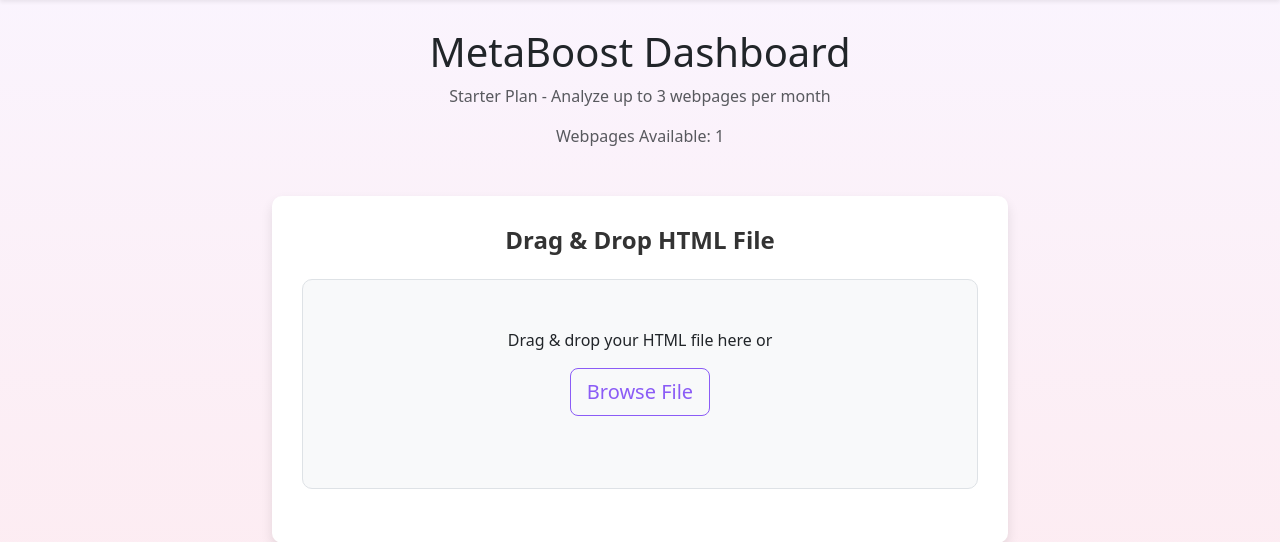
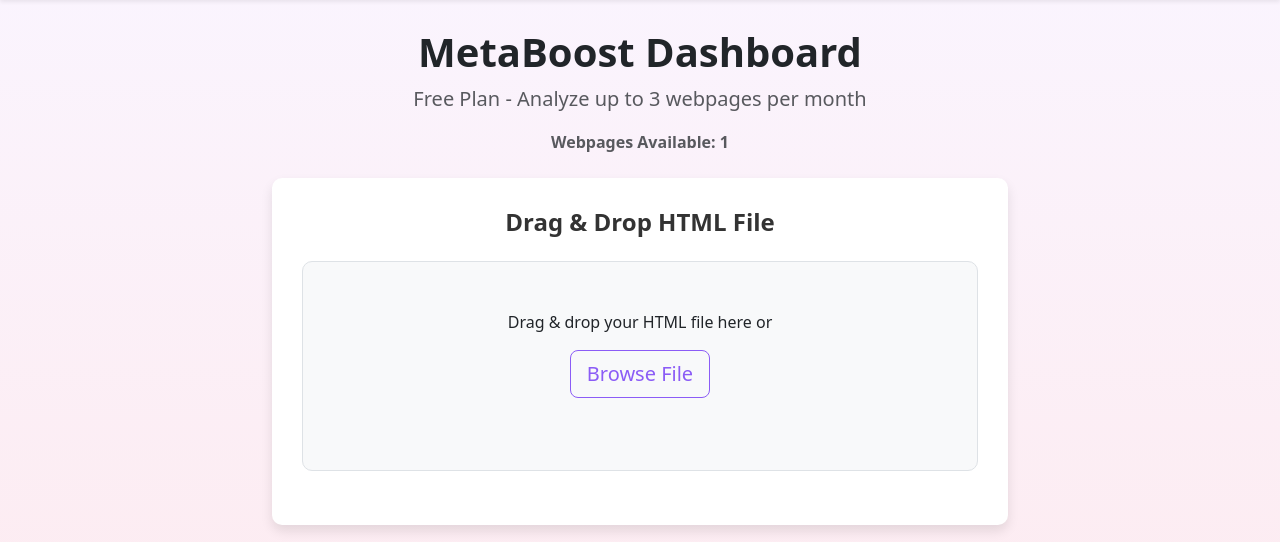
Before and after one commit to KyleSeaford/MetaBoost, a Django app: page /dashboard/ in a window 1280 px wide. Shown: the part 68-610 px from the top of the page. Run offline with Django 5.2, Linux system fonts and the light colour scheme; a user stored in the database is signed in; tables that the repository leaves empty hold one stand-in row (values such as "Sample post"); some libraries are stand-ins or nearby versions.

Commit message:
Improve frontend display of account type and available credits

```diff
--- a/MetaBoost/static/dash.js
+++ b/MetaBoost/static/dash.js
@@ -14,41 +14,58 @@ function updatePageCount() {
     pageCountElement.textContent = `Webpages Available: ${availableCredits}`;
 }
 
+document.addEventListener('DOMContentLoaded', function () {
+    let accountTypeElement = document.getElementById('account-type');
+    let planType = accountTypeElement.getAttribute('data-plan-type').toLowerCase();
+
+    // Define the plan descriptions
+    let planDescriptions = {
+        'free': 'Free Plan - Analyze up to 3 webpages per month',
+        'paid': 'Paid Plan - Analyze up to 15 webpages per month',
+        'business': 'Business Plan - Analyze unlimited webpages per month'
+    };
+
+    // Update the content based on plan_type
+    if (planDescriptions[planType]) {
+        accountTypeElement.textContent = planDescriptions[planType];
+    } else {
+        accountTypeElement.textContent = 'Unknown Plan';
+    }
+});
+
 async function analyzeUrl() {
     const url = document.getElementById('website-url').value;
     const fileInput = document.getElementById('fileElem');
 
-    // Check if the user has enough credits
+    // Validate the URL
+    if (!isValidURL(url)) {
+        alert('Please enter a valid URL.');
+        return;
+    }
+
+    // Check if the user has enough credits on the frontend (optional, can be skipped to rely on backend)
     if (availableCredits <= 0) {
         alert("You are out of credits. Please upgrade your plan or wait until next month for more credits.");
         window.location.reload(); // Reload the page to prevent further analysis
         return;
     }
 
-    // Only proceed if the user has a valid URL and credits
-    if (!url) {
-        console.log('Please enter a valid URL.');
-        return;
-    }
-
     let htmlContent = '';
 
-    // If a file is selected, read it as text
     if (fileInput.files.length > 0) {
         const file = fileInput.files[0];
-        htmlContent = await readFileAsText(file); // Optimized with async/await
+        htmlContent = await readFileAsText(file);
     }
 
     const payload = { url: url, html: htmlContent };
 
-    // Show modal and reset progress when analysis starts
+    // Show the modal and progress bar BEFORE making the API call
     toggleModal(true);
     resetProgressBar();
-
-    // Simulate progress while fetching
     simulateProgressBar();
 
     try {
+        // Send the request
         const response = await fetch('/analyze-url/', {
             method: 'POST',
             headers: {
@@ -58,6 +75,13 @@ async function analyzeUrl() {
         });
 
         const data = await response.json();
+
+        // Check for backend error (e.g., insufficient credits)
+        if (response.status === 403 && data.error === 'Insufficient credits to perform this action.') {
+            alert(data.error);
+            window.location.reload(); // Reload the page to prevent further analysis
+            return; // Do not show progress bar or modal
+        }
 
         if (data.error) {
             alert(data.error);
@@ -69,9 +93,19 @@ async function analyzeUrl() {
     } catch (error) {
         console.error('Error during fetch:', error);
     } finally {
-        toggleModal(false); // Hide modal once analysis is complete
-        resetProgressBar(); // Reset progress bar for future use
+        toggleModal(false); // Close the modal after the API call completes
     }
+}
+
+// Function to check if the entered URL is valid
+function isValidURL(url) {
+    const urlPattern = new RegExp('^(https?:\\/\\/)?' + // Protocol
+        '((([a-zA-Z0-9\\-]+\\.)+[a-zA-Z]{2,})|' + // Domain name
+        '((\\d{1,3}\\.){3}\\d{1,3}))' + // OR IP (v4) address
+        '(\\:\\d+)?(\\/[-a-zA-Z0-9%_.~+]*)*' + // Port and path
+        '(\\?[;&a-zA-Z0-9%_.~+=-]*)?' + // Query string
+        '(\\#[-a-zA-Z0-9_]*)?$', 'i'); // Fragment locator
+    return !!urlPattern.test(url);
 }
 
 // Helper function for file reading
--- a/MetaBoost/templates/dash.html
+++ b/MetaBoost/templates/dash.html
@@ -40,10 +40,10 @@
     </header>
 
     <div class="container mt-5 pt-5">
-        <div class="text-center mb-5">
-            <h1 class="text-dark">MetaBoost Dashboard</h1>
-            <p class="text-muted">Starter Plan - Analyze up to 3 webpages per month</p>
-            <p class="text-muted" id="page-count">Webpages Available: {{ credits }}</p>
+        <div class="text-center mb-4">
+            <h1 class="text-dark fw-bold">MetaBoost Dashboard</h1>
+            <p class="text-muted fs-5" id="account-type" data-plan-type="{{ plan_type }}">Loading plan details...</p>
+            <p class="text-muted" id="page-count"><strong>Webpages Available: {{ credits }}</strong></p>
         </div>
 
         <div class="row mb-5">
--- a/MetaBoost/views.py
+++ b/MetaBoost/views.py
@@ -38,14 +38,17 @@ def support(request):
 def dash(request):
     profile = request.user.profile  # Get the user's profile to access credits
     credits = profile.credits       # Get the current number of credits
-    max_credits = 3 if profile.plan_type == 'free' else 15 if profile.plan_type == 'paid' else 'Unlimited'
+    plan_type = profile.plan_type   # Get the plan type (e.g., 'free', 'paid', 'business')
+    max_credits = 3 if plan_type == 'free' else 15 if plan_type == 'paid' else 'Unlimited'
 
     context = {
         'credits': credits,
-        'max_credits': max_credits
+        'max_credits': max_credits,
+        'plan_type': plan_type  # Pass the plan type to the context
     }
 
     return render(request, 'dash.html', context)
+
 
 def login_view(request):
     if request.user.is_authenticated:
```
